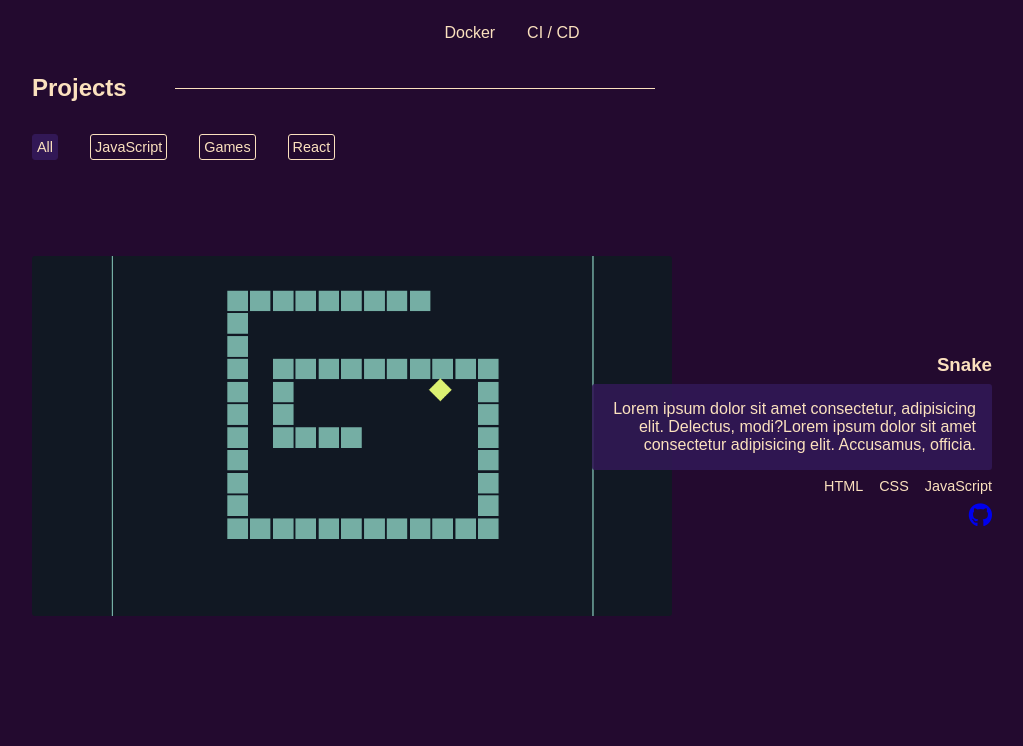
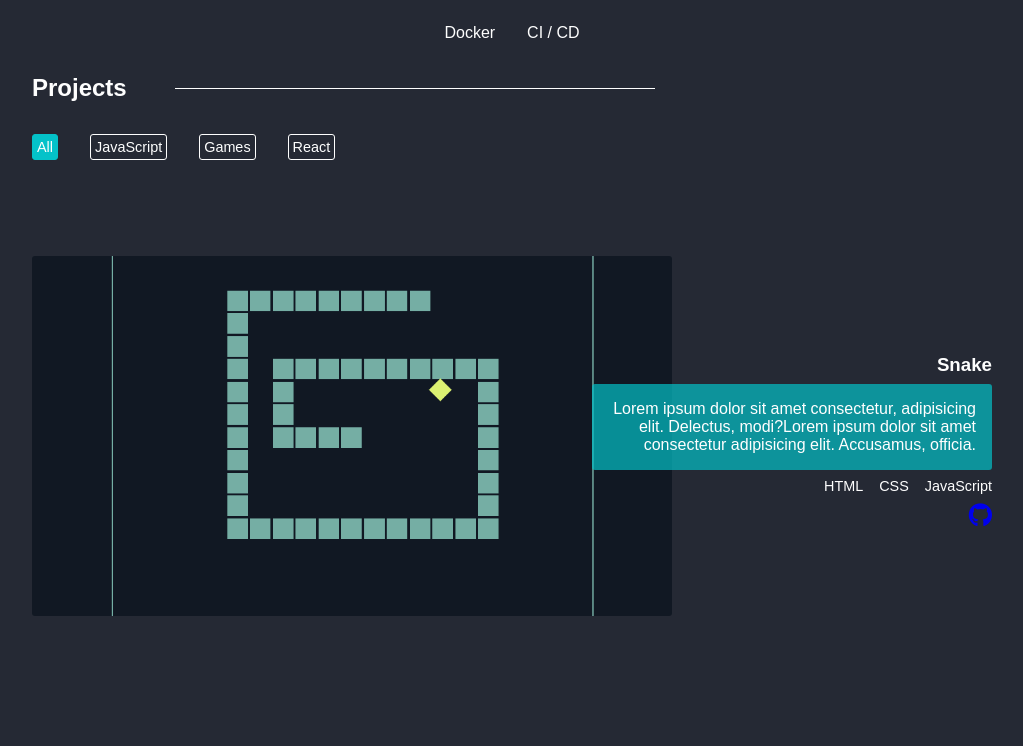
Before and after one commit to DaniPhilo/portfolio, a React (Create React App) app: page / in a window 1280 px wide. Shown: the part 1100-1846 px from the top of the page, without its empty margins (128-1151 px from the left). Built offline with nearby package versions, Linux system fonts and the light colour scheme; no server answers.

Commit message:
New dark theme color palette

```diff
--- a/src/components/Contact.js
+++ b/src/components/Contact.js
@@ -56,7 +56,7 @@ export default function Contact() {
       <div className="form-container">
         <h3>Get in touch</h3>
         <p>Do you have a question or want to work together? You can contact me through this formulary.</p>
-        <p>Your email information <span>will not</span> be stored in any database or sold to any third parties. It will be used ony to answer you back.</p>
+        <p>Your email information <span>will not</span> be stored in any database or sold to any third parties. It will be used only to answer you back.</p>
 
         <form onSubmit={onSubmit}>
           <input type="text" name='name' placeholder='Name' value={toSend.name} onChange={handleChange} />
--- a/src/styles/component_styles/_contact.scss
+++ b/src/styles/component_styles/_contact.scss
@@ -37,7 +37,7 @@ form>textarea {
     width: 35vw;
     height: 2rem;
 
-    background-color: $third_color;
+    background-color: $secondary_color;
     color: $text_color_light;
     border: none;
     border-radius: $border_radius;
@@ -63,7 +63,7 @@ form>button {
 
     background-color: $primary_color;
     color: $text_color_light;
-    border: 2px solid $third_color;
+    border: 2px solid $text_color_light;
     border-radius: $border_radius;
     font-size: 1rem;
 
@@ -72,8 +72,9 @@ form>button {
 }
 
 form>button:hover {
-    background-color: $third_color;
-    color: $accent_color;
+    background-color: $accent_color;
+    // color: $accent_color;
+    border: 2px solid $accent_color;
 }
 
 .success-module-container {
--- a/src/styles/component_styles/_project_tags.scss
+++ b/src/styles/component_styles/_project_tags.scss
@@ -20,14 +20,14 @@
 }
 
 .tag-btn:hover {
-    background-color: $secondary-color;
-    border: 1px solid $secondary-color;
+    background-color: $accent_color;
+    border: 1px solid $accent_color;
 }
 
 .marked {
     padding: 0.25rem;
-    background-color: $secondary-color;
-    border: 1px solid $secondary-color;
+    background-color: $accent_color;
+    border: 1px solid $accent_color;
     border-radius: $border_radius;
     font-size: 0.9rem;
     transition: 0.25s ease-in-out;
--- a/src/styles/component_styles/_projects.scss
+++ b/src/styles/component_styles/_projects.scss
@@ -57,7 +57,7 @@
 }
 
 .project-card-left > .project-info > .project-description {
-    background-color: #321856DF;
+    background-color: hsl(182, 96%, 40%, 0.7);
     padding: 1rem;
     border-radius: $border_radius;
     text-align: end;
@@ -152,6 +152,10 @@
     border-radius: $border_radius;
 }
 
+.project-card-right > .project-info > .project-description:nth-of-type(2){
+    background-color: 	hsl(271, 68%, 32%, 0.5);
+}
+
 .project-card-right > .project-info > .project-techs > .tech-list {
     display: flex;
     gap: 1rem;
--- a/src/styles/variables/_colors.scss
+++ b/src/styles/variables/_colors.scss
@@ -1,6 +1,7 @@
-$primary_color: #230A2F;
-$secondary_color: #321856;
+$primary_color: #252934;
+$secondary_color: #1e242c;
 $third_color: #420B45AA;
-$accent_color: #EF673F;
+$accent_color: #04c2c9;
 $text_color_dark: #000;
-$text_color_light: #FBE1BE;
+$text_color_light: #fefefe;
+$text_color_accent: #ff962e;
```
Also changed, not shown: src/assets/svg-test.svg.
